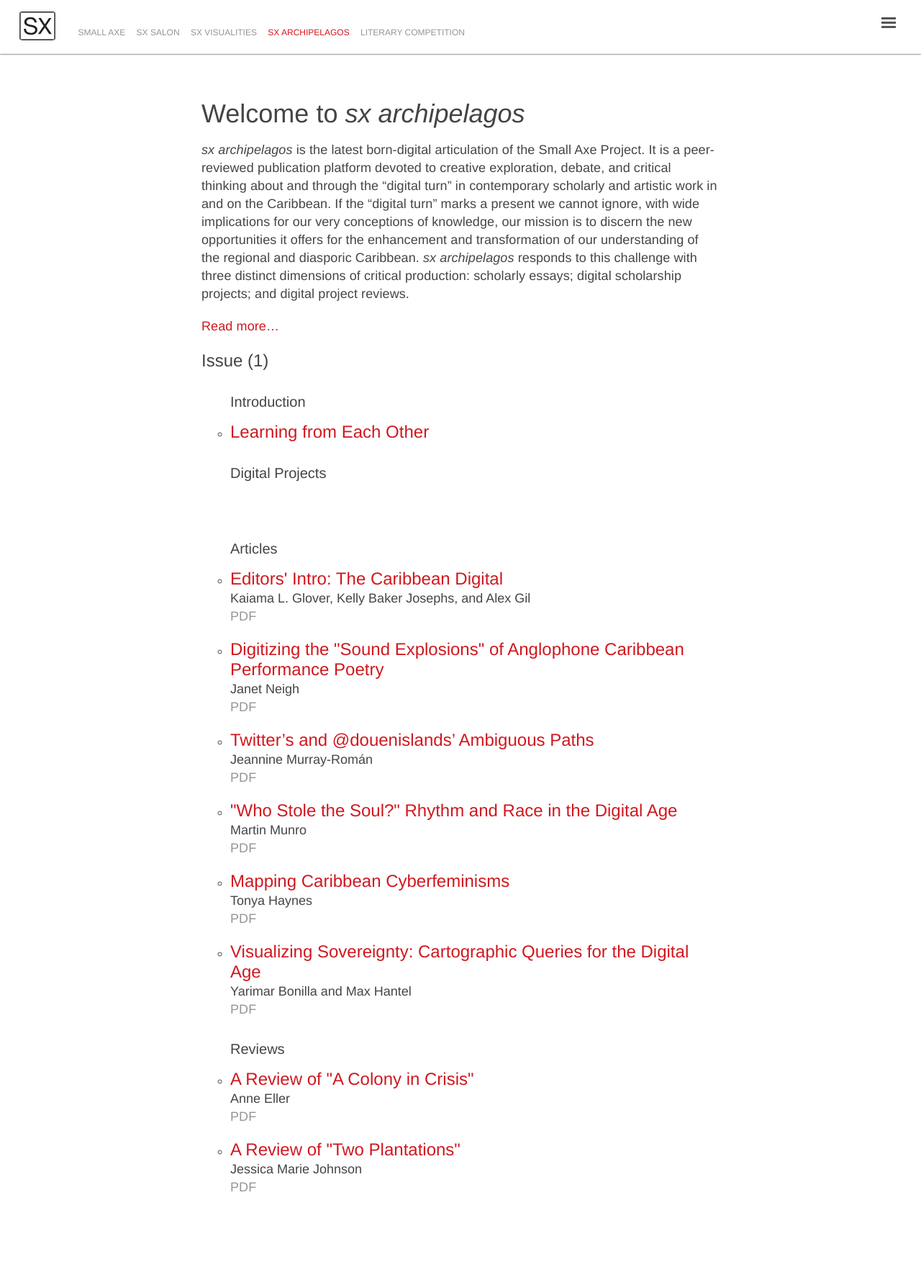
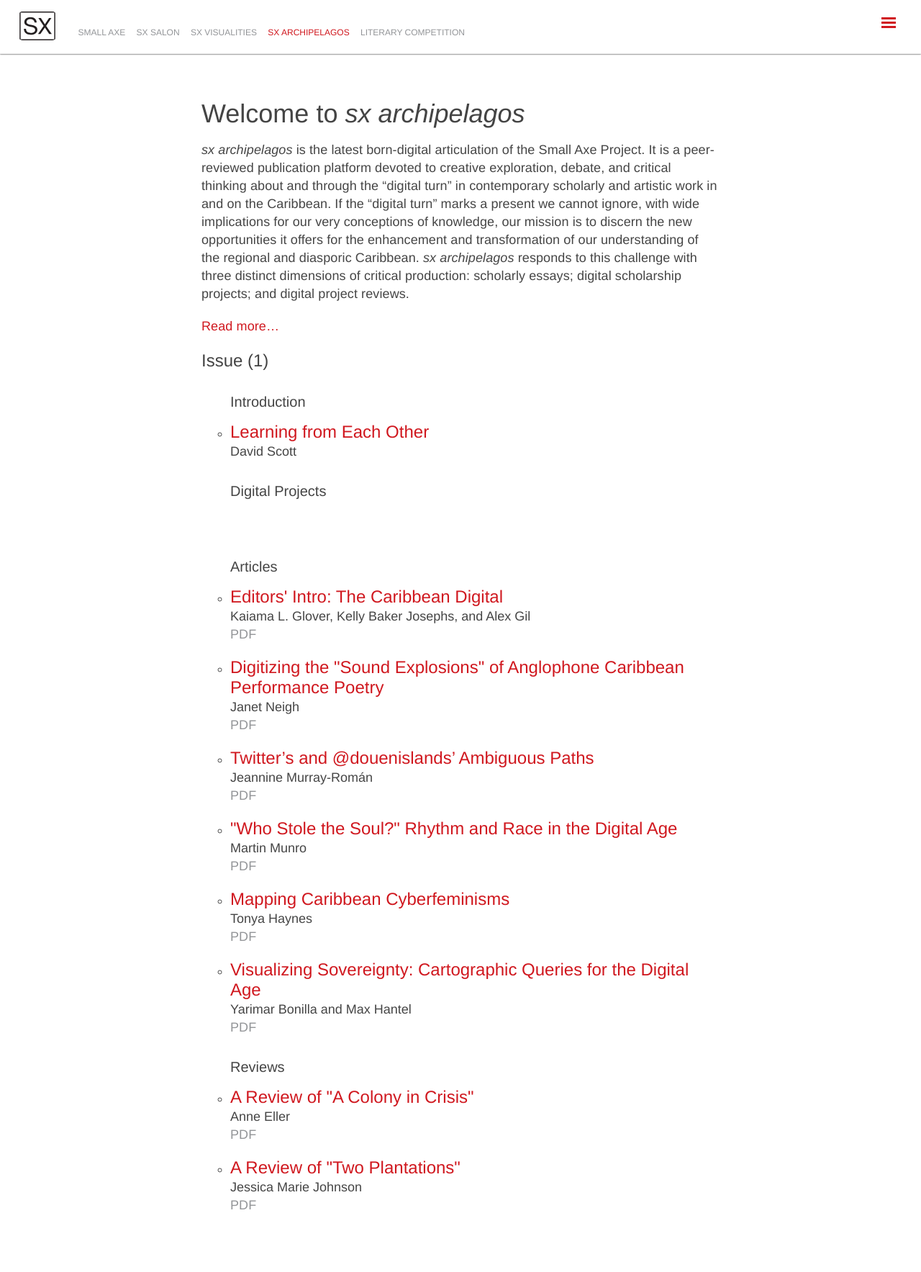
Before and after one commit to archipelagosjournal/archipelagos, a Jekyll site: the page built from index.html, in a window 1280 px wide. Shown: the whole page at 72% size. Built offline with Jekyll 4.4.1, drawn with Linux system fonts in a browser that asks for light colours; before the commit the page ends 1742 px from its top, so only the background shows below that.

Commit message:
switch toggle to red

```diff
--- a/_config.yml
+++ b/_config.yml
@@ -19,7 +19,6 @@
     editors:
     - Kaiama Glover
     - Alex Gil
-    - Kelly Josephs
     production:
     - Alex Gil
     - Dennis Tenen
--- a/_includes/toc.html
+++ b/_includes/toc.html
@@ -17,7 +17,7 @@
         <span class="toc-title">{{ document.title["long"] }}</span>
       </a><br>
     <span class="byline">
-        {{ document.credit }}
+    {% include author-loop.html %}
     </span>
   </a>
     </li>
@@ -69,7 +69,7 @@
     </span>
     <!-- PDF -->
     <p>
-      <a class="pdf-link" href="/assets{{ document.url | replace:'.html','.pdf' }}" target="_blank">PDF</a>
+      <a class="pdf-link" href="{{ site.baseurl }}/assets{{ document.url | replace:'.html','.pdf' }}" target="_blank">PDF</a>
     </p>
     </li>
 
@@ -91,7 +91,7 @@
     </span>
     <!-- PDF -->
     <p>
-      <a class="pdf-link" href="/assets{{ document.url | replace:'.html','.pdf' }} target="_blank"">PDF</a>
+      <a class="pdf-link" href="{{ site.baseurl }}/assets{{ document.url | replace:'.html','.pdf' }} target="_blank"">PDF</a>
     </p>
     </li>
 
--- a/public/css/main.css
+++ b/public/css/main.css
@@ -583,10 +583,10 @@
   width: 1rem;
   height: .75rem;
   content: "";
-  background-image: -webkit-linear-gradient(to bottom, #555, #555 20%, #fff 20%, #fff 40%, #555 40%, #555 60%, #fff 60%, #fff 80%, #555 80%, #555 100%);
-  background-image:    -moz-linear-gradient(to bottom, #555, #555 20%, #fff 20%, #fff 40%, #555 40%, #555 60%, #fff 60%, #fff 80%, #555 80%, #555 100%);
-  background-image:     -ms-linear-gradient(to bottom, #555, #555 20%, #fff 20%, #fff 40%, #555 40%, #555 60%, #fff 60%, #fff 80%, #555 80%, #555 100%);
-  background-image:         linear-gradient(to bottom, #555, #555 20%, #fff 20%, #fff 40%, #555 40%, #555 60%, #fff 60%, #fff 80%, #555 80%, #555 100%);
+  background-image: -webkit-linear-gradient(to bottom, #D0181F, #D0181F 20%, #fff 20%, #fff 40%, #D0181F 40%, #D0181F 60%, #fff 60%, #fff 80%, #D0181F 80%, #D0181F 100%);
+  background-image:    -moz-linear-gradient(to bottom, #D0181F, #D0181F 20%, #fff 20%, #fff 40%, #D0181F 40%, #D0181F 60%, #fff 60%, #fff 80%, #D0181F 80%, #D0181F 100%);
+  background-image:     -ms-linear-gradient(to bottom, #D0181F, #D0181F 20%, #fff 20%, #fff 40%, #D0181F 40%, #D0181F 60%, #fff 60%, #fff 80%, #D0181F 80%, #D0181F 100%);
+  background-image:         linear-gradient(to bottom, #D0181F, #D0181F 20%, #fff 20%, #fff 40%, #D0181F 40%, #D0181F 60%, #fff 60%, #fff 80%, #D0181F 80%, #D0181F 100%);
 }
 
 .sidebar-toggle:active,
```
